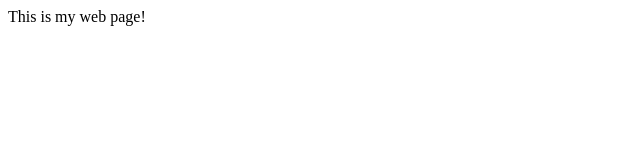
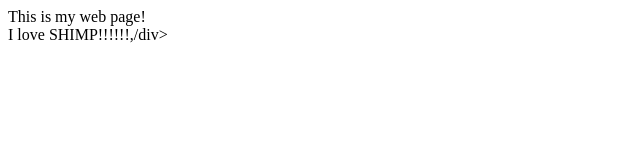
Before and after one commit to czearing/FirstWebPage, a plain HTML site: page index.html in a window 1280 px wide. Shown: the whole page, without its empty margins (0-640 px from the left). Drawn offline with Linux system fonts and the light colour scheme.

Commit message:
I Love Shrimp

```diff
--- a/index.html
+++ b/index.html
@@ -1,5 +1,15 @@
 <html>
 <body>
 <div>This is my web page!</div>
+<div>I love SHIMP!!!!!!,/div>
+
+
+
+
+
+
+
+
+
 </body>
 </html>
```
